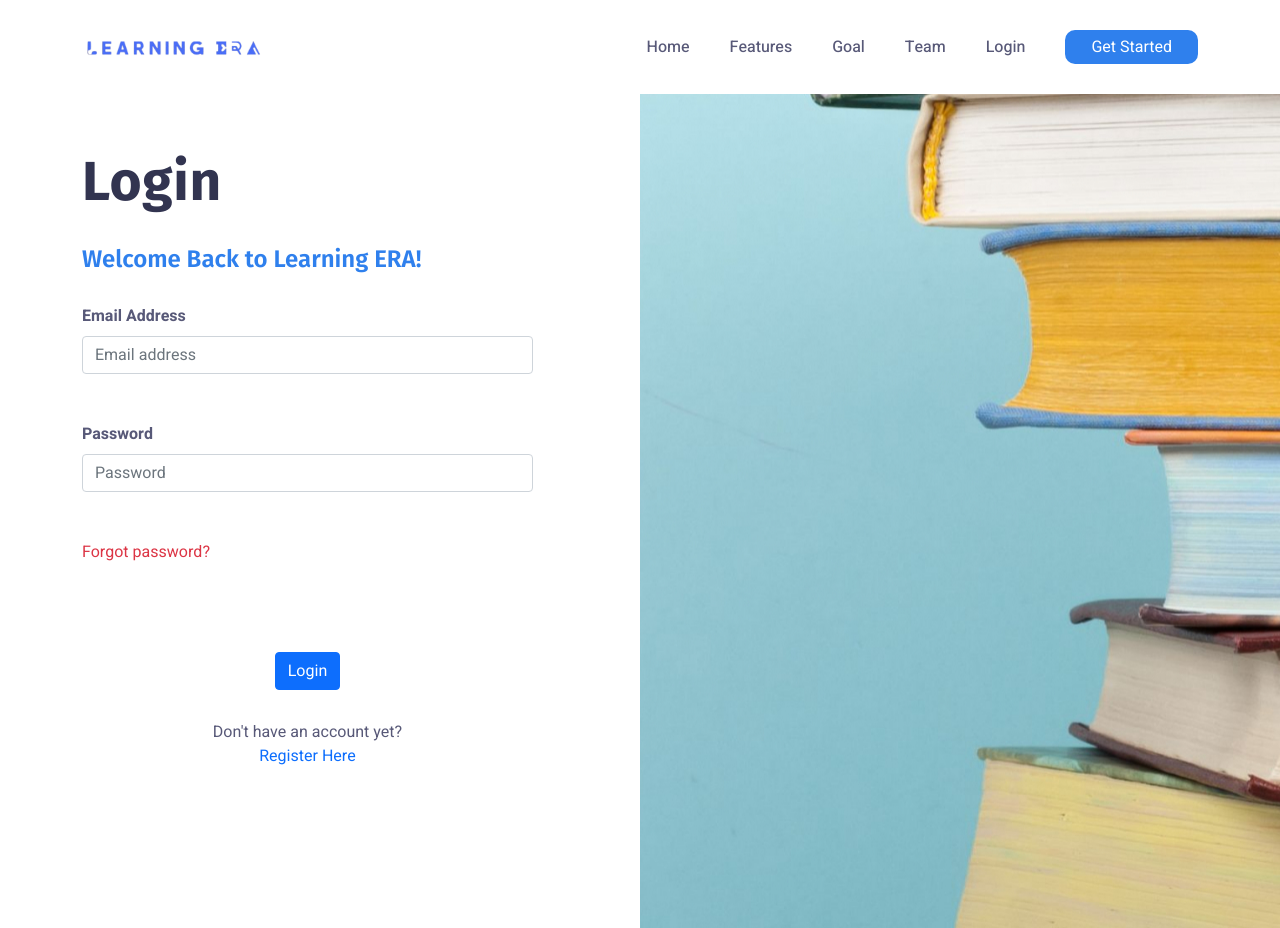
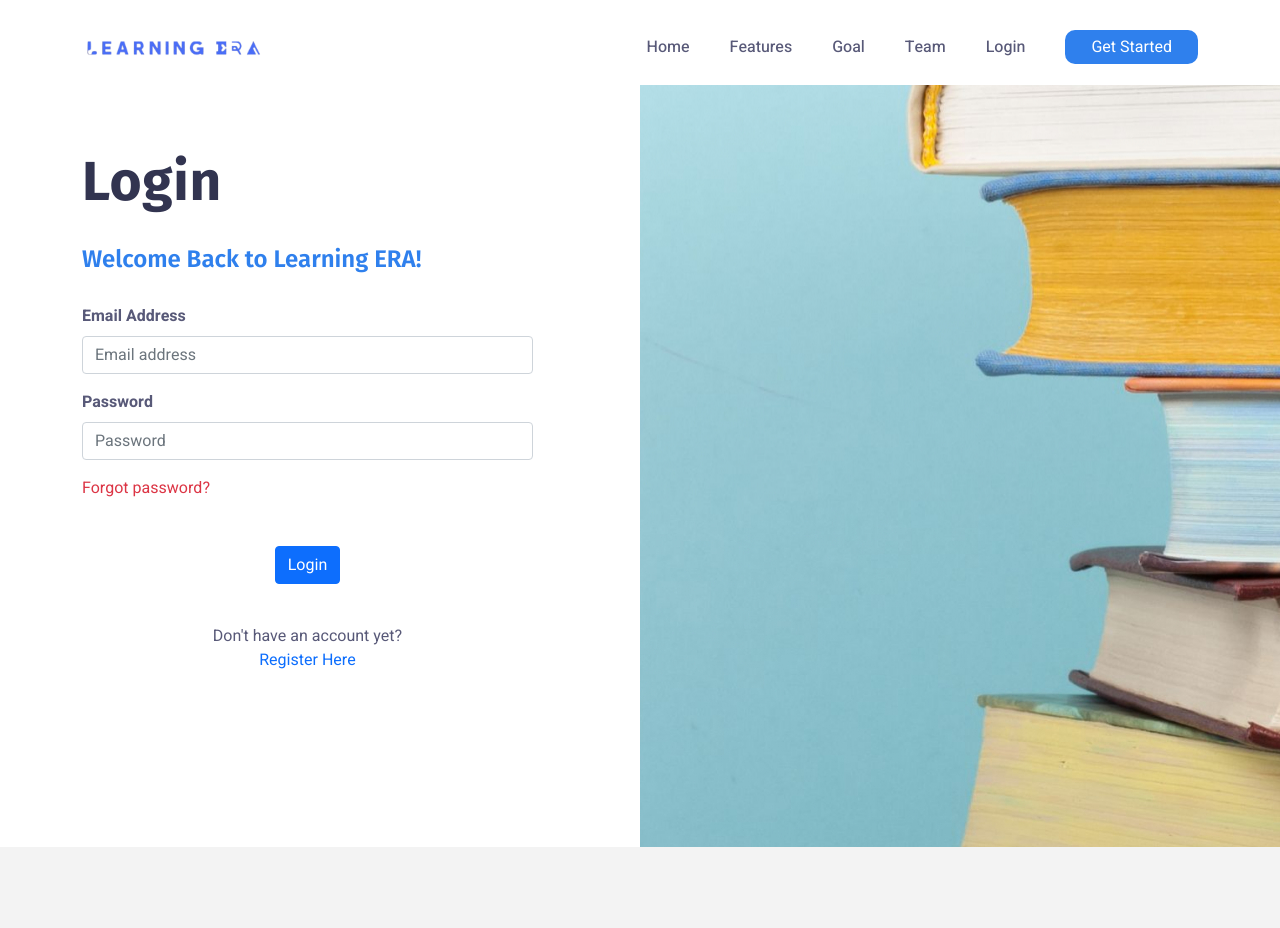
Before and after one commit to venbarc/final_project, a PHP site: page /login.php in a window 1280 px wide. Shown: the top 928 px of the page. Run offline with PHP 8.4, Linux system fonts and the light colour scheme; some libraries are stand-ins or nearby versions.

Commit message:
login and register arrangement register tos

```diff
--- a/login.php
+++ b/login.php
@@ -142,23 +142,23 @@
                         <!-- email address and password -->
                         <div class="row">
                           <!-- email  -->
-                          <div class="col-md-12 mb-5 wow fadeInUp" data-wow-delay=".8s">
+                          <div class="col-md-12 mb-3 wow fadeInUp" data-wow-delay=".8s">
                             <label class="form-label" for="email"><strong>Email Address</strong></label>
                             <input type="email" class="form-control" name="email" <?php echo isset($_GET['email']) ? "value='$email'" : "placeholder='Email address'" ?> required>
                           </div>
                           <!-- password  -->
-                          <div class="col-md-12 mb-5 wow fadeInUp" data-wow-delay=".8s">
+                          <div class="col-md-12 mb-3 wow fadeInUp" data-wow-delay=".8s">
                             <label class="form-label" for="password"><strong>Password</strong></label>
                             <input type="password" class="form-control" placeholder="Password" name="password" required>
                           </div>
                           <!-- forget pass modal  -->
-                          <div class="col-md-12 mb-5 wow fadeInUp" data-wow-delay=".8s">
+                          <div class="col-md-12 mb-3 wow fadeInUp" data-wow-delay=".8s">
                             <a href="forgot_pass.php" class="text-danger">Forgot password?</a>
                           </div>
                         </div>
 
-                        <!-- Submit button here -->
-                        <div class="text-center mb-12 pb-30 pt-40 wow fadeInUp" data-wow-delay=".9s">
+                        <!-- login button here -->
+                        <div class="text-center mb-10 pb-30 pt-30 wow fadeInUp" data-wow-delay=".9s">
                             <input type="submit" value="Login" class="btn btn-primary" name="submit">
                         </div>
 
```
Also changed, not shown: register.php (+22 -4 lines).
